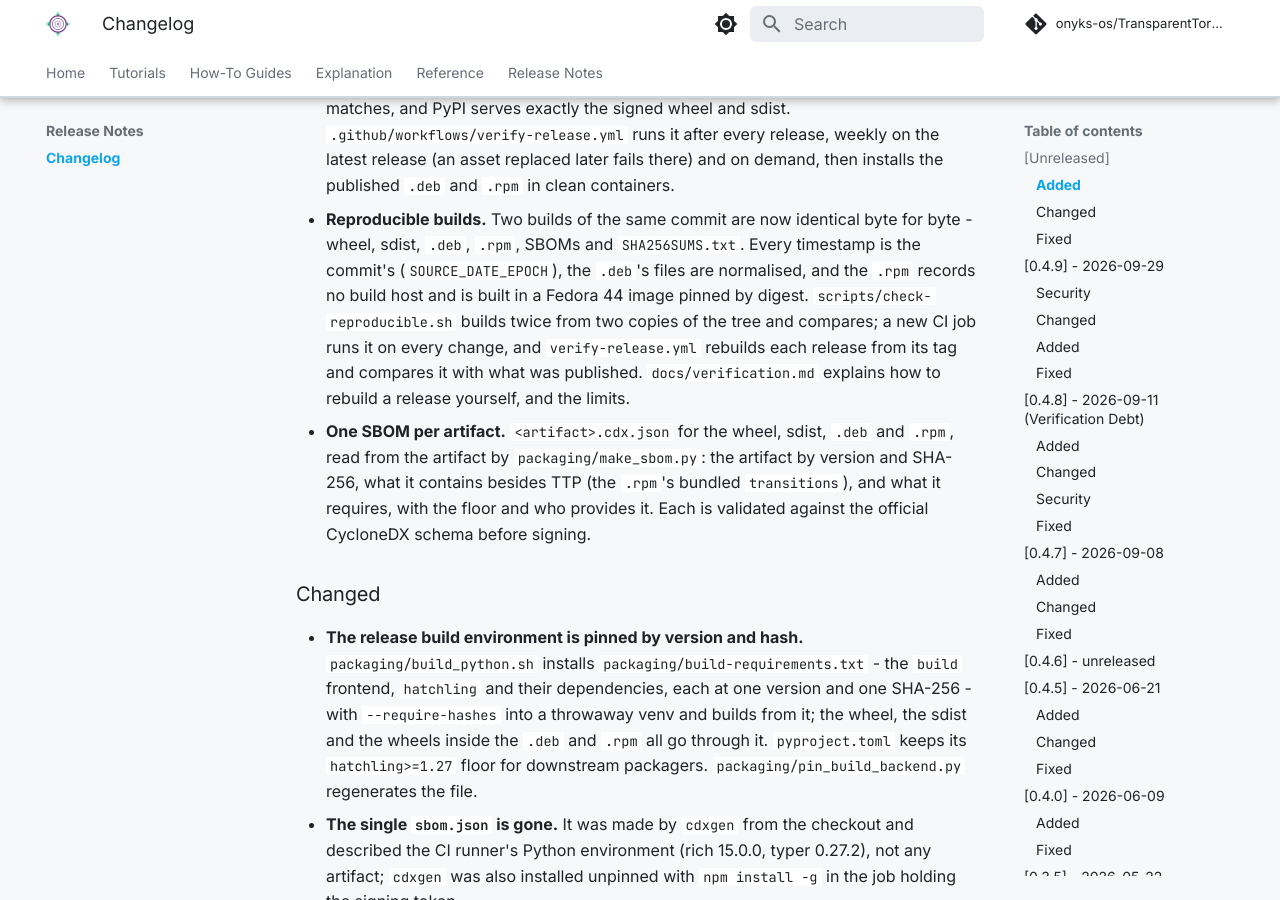
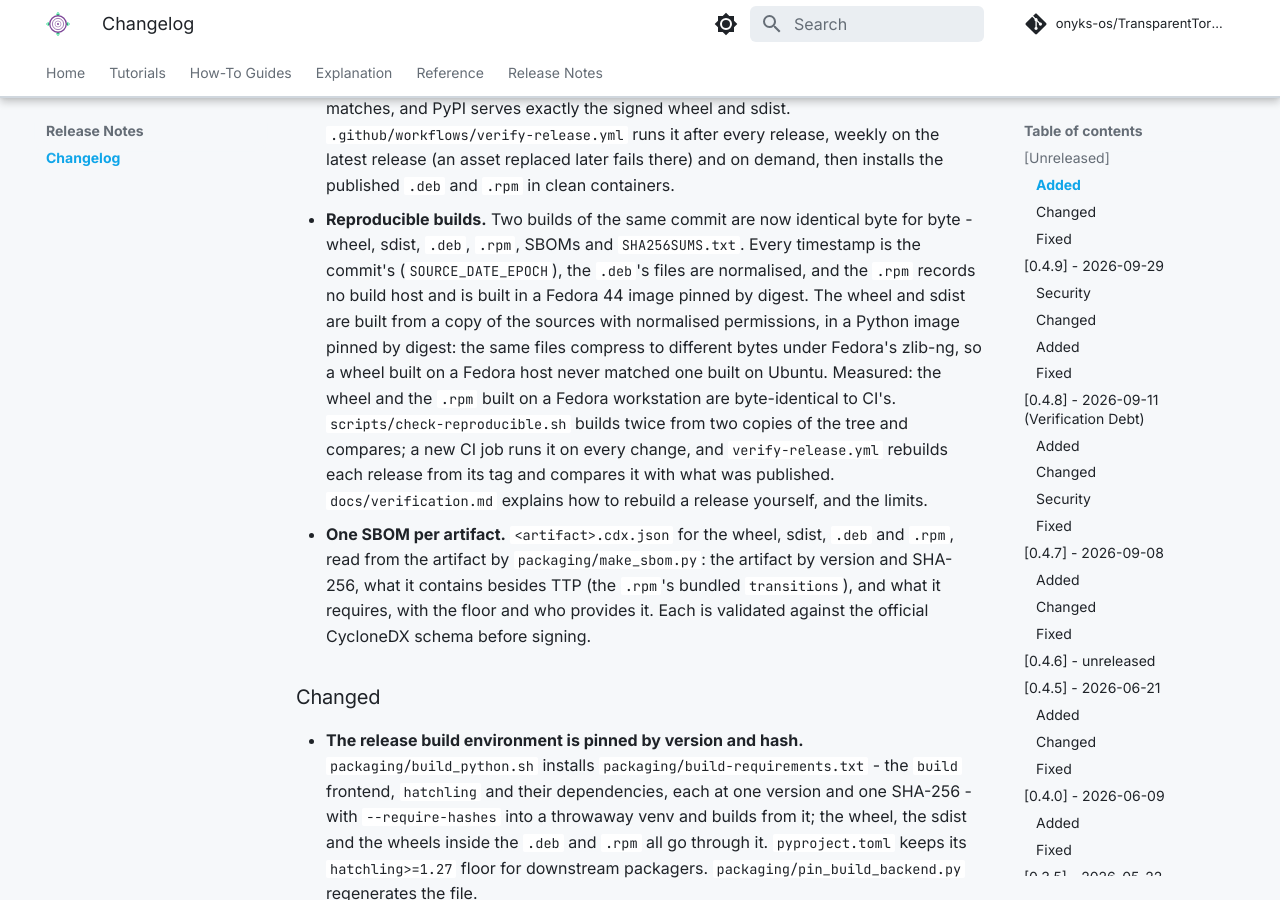
Before and after one commit to onyks-os/TransparentTorProxy, an MkDocs documentation site: the page built from docs/web/release-notes/changelog.md, in a window 1280 px wide and 900 px high, scrolled down 440 px. Built offline with MkDocs 1.6.1 and Material for MkDocs 9.7.7, drawn with Linux system fonts in a browser that asks for light colours; comment, search, counter and statistics services are not loaded.

Commit message:
build: make the wheel and sdist reproducible across machines (#92)
CI's build and a local build of the same tree differed in the wheel and
sdist, although every file inside was identical. Three causes, each
found by comparing hashes rather than assuming:

- Compression. Fedora ships zlib-ng; the same files deflate to different
  bytes than under Debian/Ubuntu's zlib. build_python.sh now builds in a
  Python image pinned by digest by default (TTP_PY_NATIVE=1 builds on the
  host: the .rpm, already inside its pinned Fedora image, and the .deb,
  which unpacks the wheel so its compression is not shipped).
- Permissions. An sdist is a tar and records file modes as they are on
  disk, so a checkout made under umask 027 built a different sdist. The
  build now runs on a copy of exactly the sdist's inputs, normalised to
  u=rwX,go=rX, which also keeps the build venv out of the tree.
- An overwrite. build_deb.sh built its own wheel natively into dist/,
  replacing the one release.sh had just built in the image under the
  same name, so the release shipped the host-dependent one. It builds
  into a private directory now; a test forbids dist/ there.

Result, measured: with CI's SOURCE_DATE_EPOCH, the wheel and the .rpm
built on a Fedora 44 workstation are byte-identical to the ones CI built
on Ubuntu. docs/verification.md says so, and why the images matter.

Signed-off-by: onyks-os <129986281+onyks-os@users.noreply.github.com>
Co-authored-by: Claude Opus 5.5 <noreply@anthropic.com>

```diff
--- a/docs/web/release-notes/changelog.md
+++ b/docs/web/release-notes/changelog.md
@@ -21,7 +21,11 @@ and this project adheres to [Semantic Versioning](https://semver.org/spec/v2.0.0
   for byte - wheel, sdist, `.deb`, `.rpm`, SBOMs and `SHA256SUMS.txt`. Every
   timestamp is the commit's (`SOURCE_DATE_EPOCH`), the `.deb`'s files are
   normalised, and the `.rpm` records no build host and is built in a Fedora 44
-  image pinned by digest. `scripts/check-reproducible.sh` builds twice from two
+  image pinned by digest. The wheel and sdist are built from a copy of the
+  sources with normalised permissions, in a Python image pinned by digest: the
+  same files compress to different bytes under Fedora's zlib-ng, so a wheel built
+  on a Fedora host never matched one built on Ubuntu. Measured: the wheel and the
+  `.rpm` built on a Fedora workstation are byte-identical to CI's. `scripts/check-reproducible.sh` builds twice from two
   copies of the tree and compares; a new CI job runs it on every change, and
   `verify-release.yml` rebuilds each release from its tag and compares it with
   what was published. `docs/verification.md` explains how to rebuild a release
```
Also changed, not shown: CHANGELOG.md (+5 -1 lines), docs/verification.md (+15 -9 lines), 4 other files.
